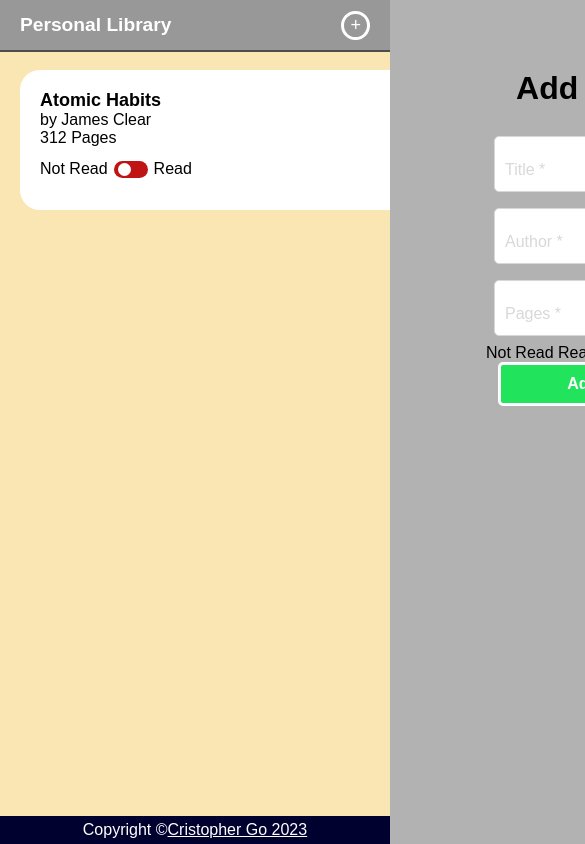
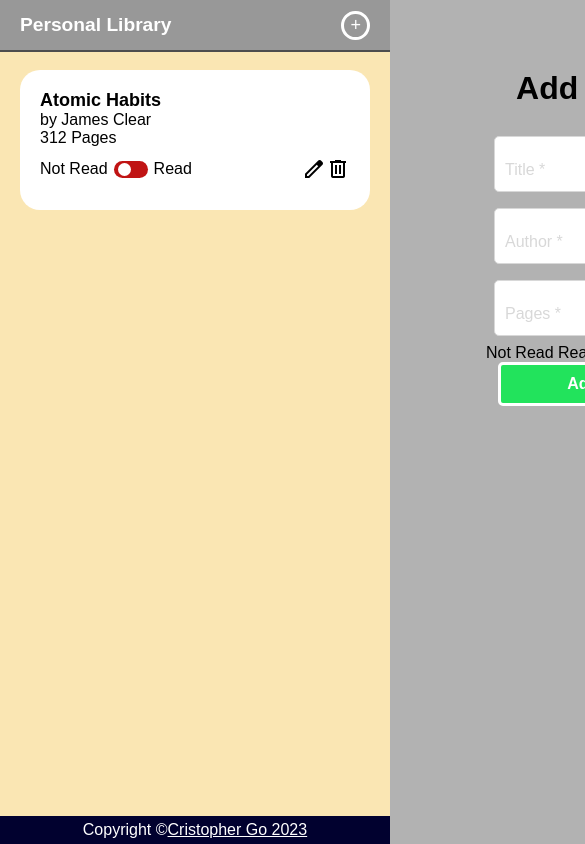
Before and after one commit to CristopherArtGo/library, a plain HTML site: page index.html in a window 390 px wide. Shown: the top 844 px of the page, 585 px wide, since content can reach past the window. Drawn offline with nearby package versions, Linux system fonts and the light colour scheme.

Commit message:
fixed responsive window

```diff
--- a/styles.css
+++ b/styles.css
@@ -64,9 +64,6 @@ body{
   #sideBar {
     width: 100%;
     right: calc(-100% - 40px);
-  }
-  .main div {
-    min-width: 500px;
   }
 }
 
```
